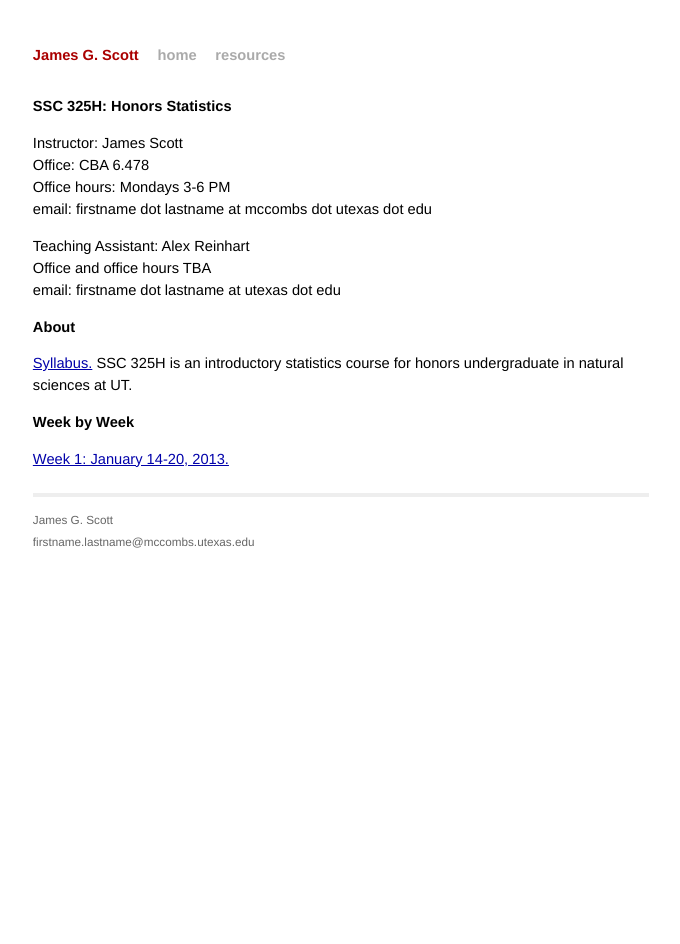
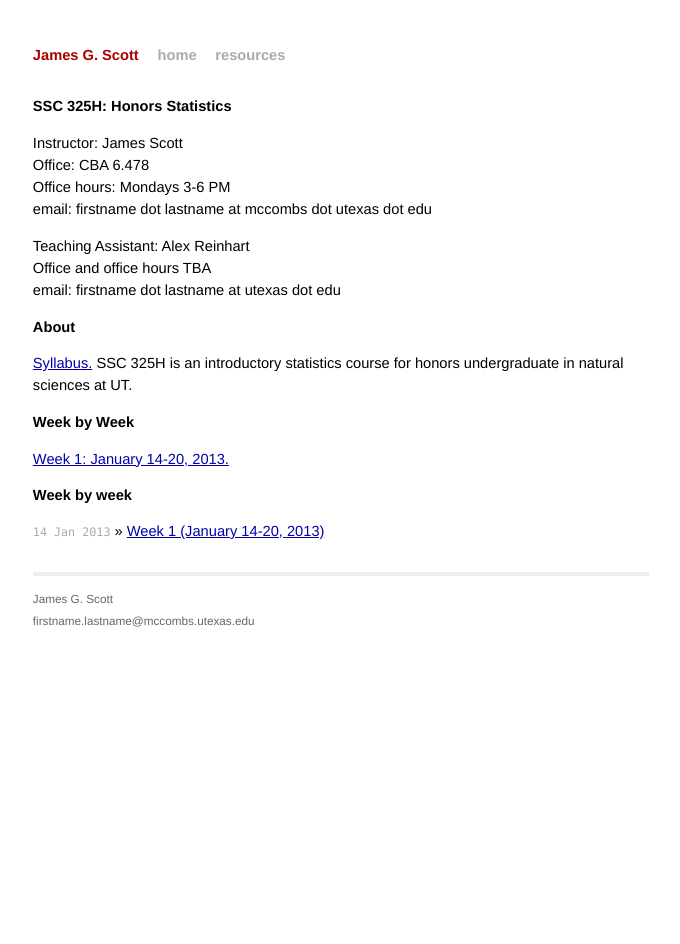
Before and after one commit to jgscott/SSC325, a Jekyll site: the page built from index.html, in a window 1280 px wide. Shown: the whole page, without its empty margins (299-979 px from the left). Built offline with Jekyll 4.4.1, drawn with Linux system fonts in a browser that asks for light colours; Markdown is read by kramdown in place of the engine named in the settings.

Commit message:
base url

```diff
--- a/_config.yml
+++ b/_config.yml
@@ -1,2 +1,3 @@
 markdown: rdiscount
 pygments: true
+baseurl: http://jgscott.github.com/SSC325/
--- a/index.html
+++ b/index.html
@@ -35,4 +35,12 @@ title: Home
  </p>
 
 
+    <h1>Week by week</h1>
+  <ul class="posts">
+    {% for post in site.posts %}
+      <li><span>{{ post.date | date_to_string }}</span> &raquo; <a href="{{ post.url }}">{{ post.title }}</a></li>
+    {% endfor %}
+  </ul>
+
+
 </div>
```
Also changed, not shown: _posts/2013-01-14-week01.md (+1 -1 lines), 3 other files.
